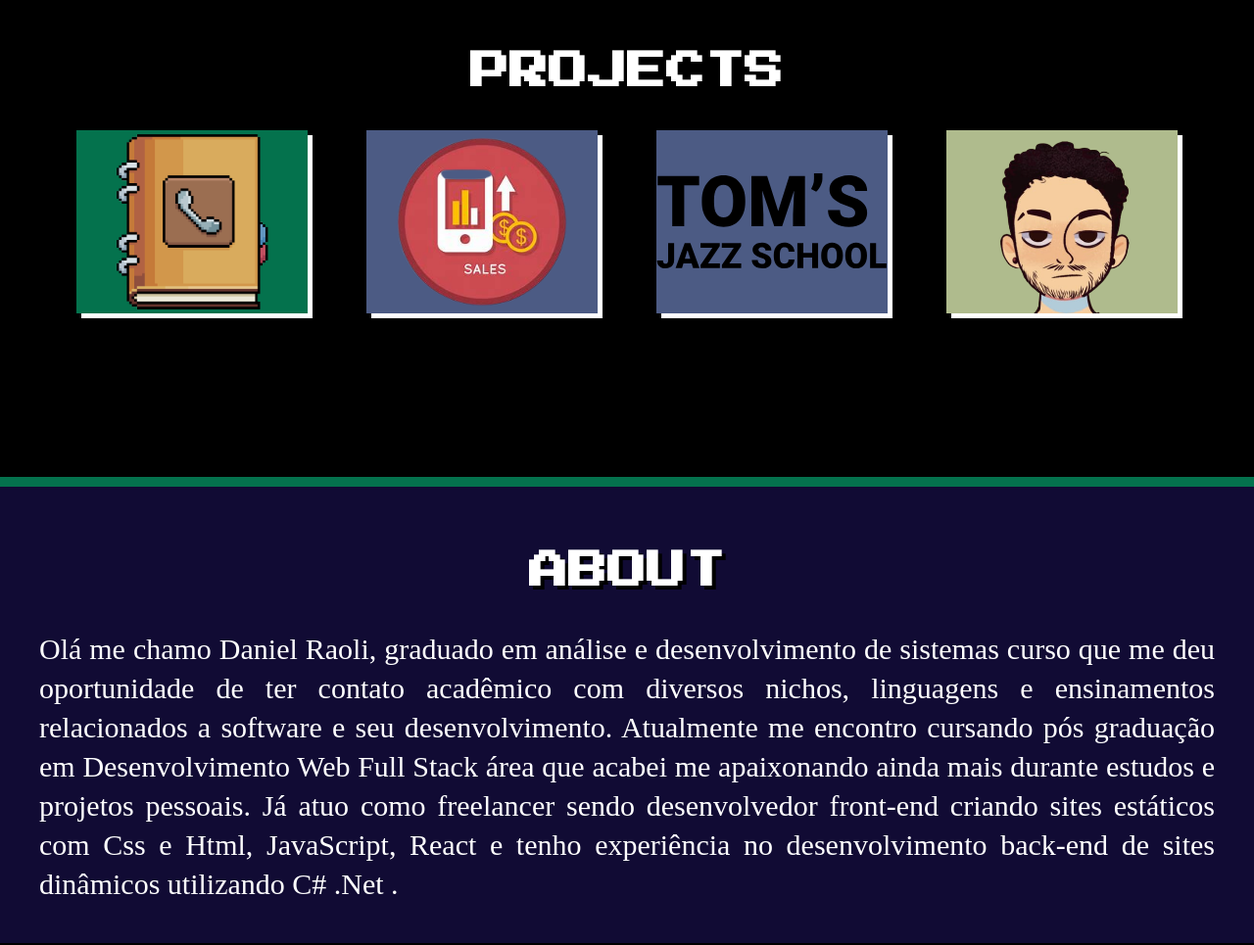
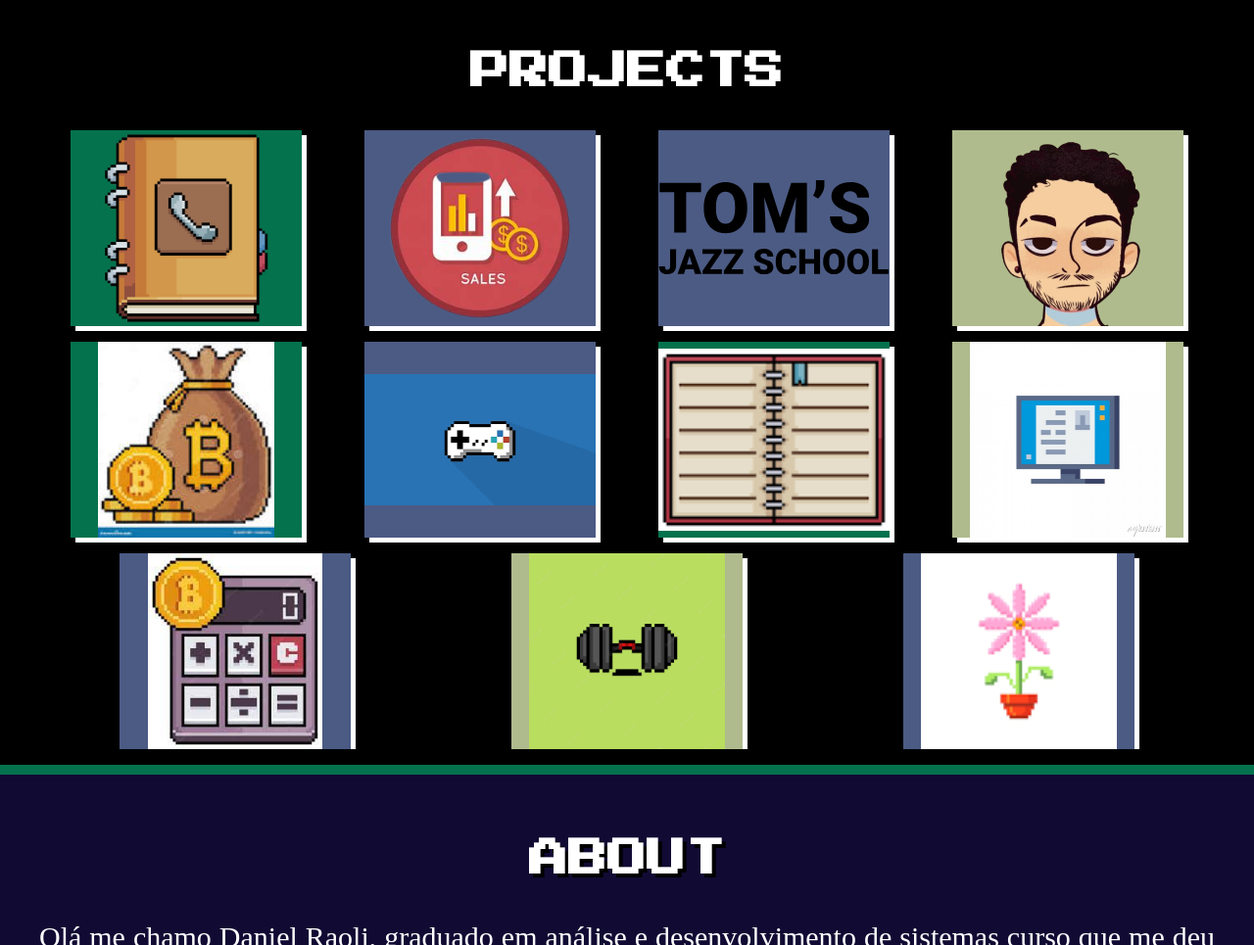
Before and after one commit to danielRaoli/Portifolio, a plain HTML site: page index.html in a window 1280 px wide. Shown: the part 1635-2600 px from the top of the page at 98% size. Drawn offline with Linux system fonts and the light colour scheme.

Commit message:
add new projects

```diff
--- a/Css/Components/main-section.css
+++ b/Css/Components/main-section.css
@@ -24,7 +24,7 @@
 .main-section.-bgblack{
     border-top:10px solid #04724D;;
     background-color: black;
-    height: 520px;
+    height: max-content;
     border-bottom: 10px solid #04724D;
 }
 
--- a/Css/Components/wrapper-projects.css
+++ b/Css/Components/wrapper-projects.css
@@ -2,16 +2,20 @@
     width: 100%;
     height: 100%;
     display: flex;
-    align-items:flex-start;
     padding-left: 2rem;
     padding-right: 2rem;
     justify-content: space-around;
     box-sizing: border-box;
+    position: relative;
+    overflow-x: hidden;
+    flex-wrap: wrap;
+    gap: 1rem;
 }
 
 .wrapper-project .card-project{
     width: 20%;
-    height: 40%;
+    min-height: 135px;
+    max-height: 200px;
     box-shadow: 5px 5px 0 #fff;
     box-sizing: border-box;
     margin: 0;
--- a/Script/script.js
+++ b/Script/script.js
@@ -21,4 +21,27 @@ document.addEventListener('DOMContentLoaded', function() {
         close.style.display ='none'
       }
     })
+
+    const swiper = new Swiper('.swiper', {
+      // Optional parameters
+      direction: 'vertical',
+      loop: true,
+
+      // If we need pagination
+      pagination: {
+        el: '.swiper-pagination',
+      },
+
+      // Navigation arrows
+      navigation: {
+        nextEl: '#btn-right',
+        prevEl: '#btn-left',
+      },
+
+      // And if we need scrollbar
+      scrollbar: {
+        el: '.swiper-scrollbar',
+      },
+    });
+
   })
--- a/index.html
+++ b/index.html
@@ -121,7 +121,7 @@
             </div>
         </div>
     </section>
-    <section id="projects" class="main-section -bgblack">
+    <section id="projects" class="main-section -bgblack swiper">
         <h2  class="main-title -second">PROJECTS</h2>
         <div class="wrapper-project">
             <figure class="card-project"  >
@@ -145,6 +145,41 @@
                     <img class="icon" src="Assets/images/danielicon.png" alt="">
                 </a>
             </figure>
+            <figure class="card-project -terciary" >
+                <a href="https://danielraoli.github.io/Next-Invest/">
+                    <img class="icon" src="Assets/images/nextinvesticon.jpeg" alt="">
+                </a>
+            </figure>
+            <figure class="card-project -primary" >
+                <a href="https://github.com/danielRaoli/Matching-Game">
+                    <img class="icon" src="Assets/images/memorygame.png" alt="">
+                </a>
+            </figure>
+            <figure class="card-project -terciary " >
+                <a href="https://danielraoli.github.io/To-do-List/">
+                    <img class="icon" src="Assets/images/todoimage.png" alt="">
+                </a>
+            </figure>
+            <figure class="card-project -secundary" >
+                <a href="https://danielraoli.github.io/Login-Page/">
+                    <img class="icon" src="Assets/images/loginicon.jpg" alt="">
+                </a>
+            </figure>
+            <figure class="card-project -primary" >
+                <a href="https://danielraoli.github.io/LR-Contabilidade/">
+                    <img class="icon" src="Assets/images/conticon.jpeg" alt="">
+                </a>
+            </figure>
+            <figure class="card-project -secundary" >
+                <a href="https://danielraoli.github.io/Fitness/">
+                    <img class="icon" src="Assets/images/fitness.avif" alt="">
+                </a>
+            </figure>
+            <figure class="card-project -primary" >
+                <a href="https://danielraoli.github.io/Flower-Delivery/">
+                    <img class="icon" src="Assets/images/flower.png" alt="">
+                </a>
+            </figure>
         </div>
     </section>
     <section id="about" class="main-section -bgblue">
@@ -161,11 +196,12 @@
             </p>
         </section>
     </section>
-    <section class="main-section -bggrey">
+    <section class="main-section -bggrey ">
         <h2 id="contact" class="main-title -second">CONTACT</h2>
-        <form action="https://formsubmit.co/danielraoli074@email.com" method="POST" class="main-form">
+        <form action="https://api.staticforms.xyz/submit" method="post" class="main-form">
+            <input type="hidden" name="accessKey" value="73d5c221-77fe-453d-81b4-9d4aeda6c84b">
             <label for="name">Name</label>
-            <input id="name" class="form-item" type="text" required>
+            <input name="name" class="form-item" type="text" required>
             <label for="email">Email</label>
             <input name="email" class="form-item" type="email" required>
             <label for="message">Message</label>
```
Also changed, not shown: Assets/images/conticon.jpeg (added), Assets/images/fitness.avif (added), Assets/images/flower.png (added), Assets/images/loginicon.jpg (added), Assets/images/memorygame.png (added), Assets/images/next.png (added), Assets/images/nextinvesticon.jpeg (added), Assets/images/todoimage.png (added).
